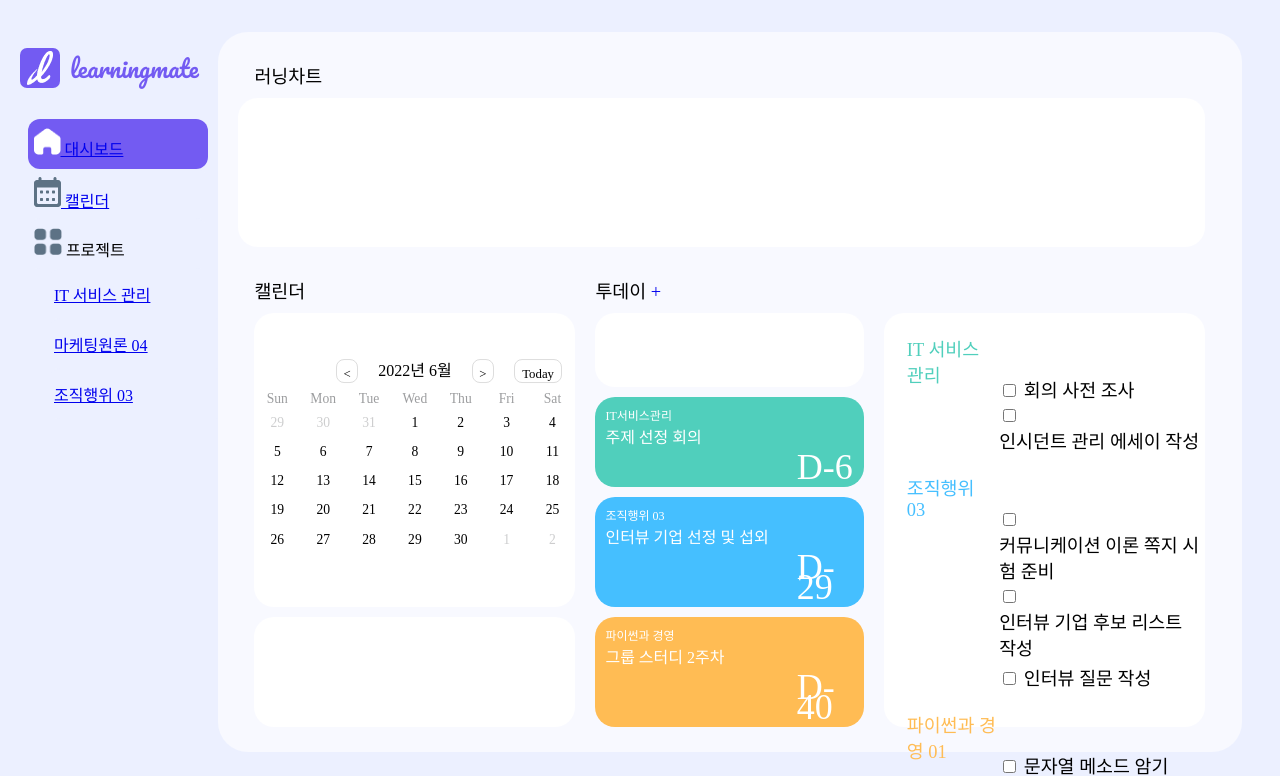
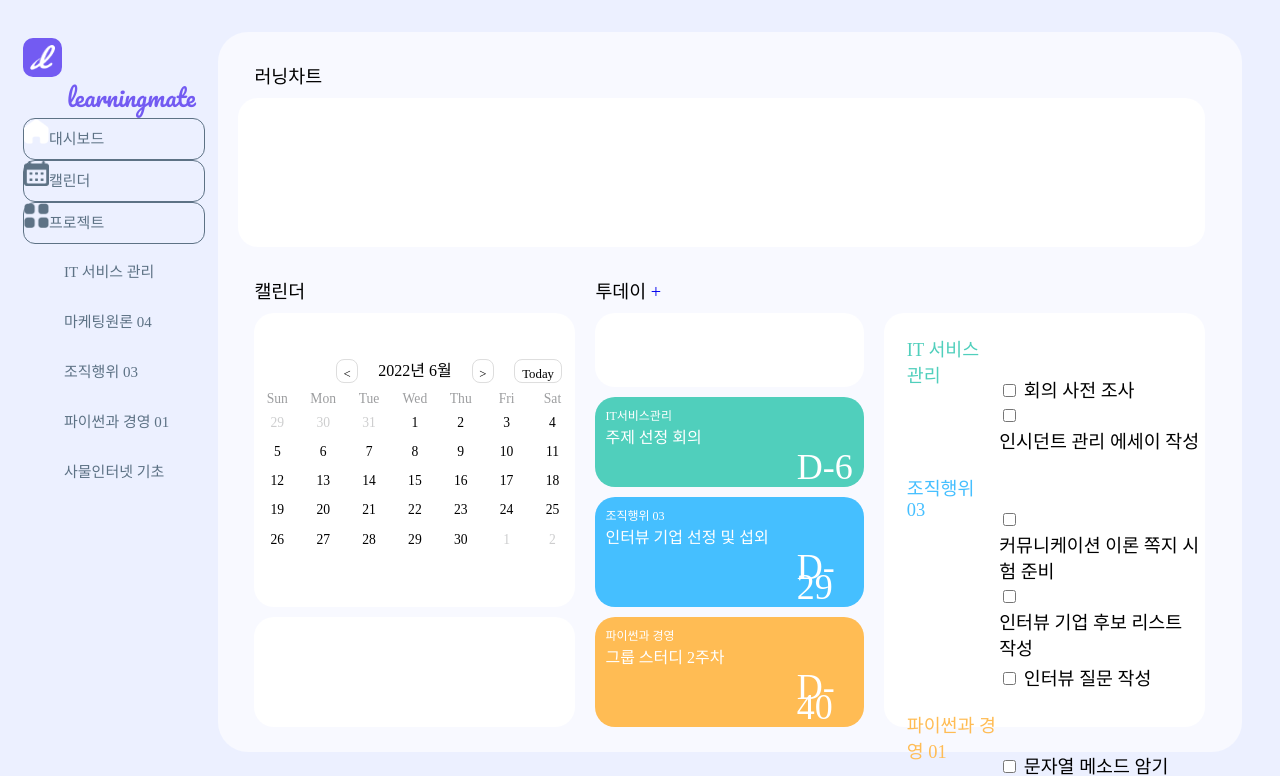
Before and after one commit to LikeLion-at-DGU/Runningmate, a Django app: page /calendar in a window 1280 px wide. Shown: the top 776 px of the page. Run offline with Django 4.2, Linux system fonts and the light colour scheme; some web fonts are replaced.

Commit message:
navbar 고민..

```diff
--- a/runningmate/mateapp/templates/mateapp/calendar.html
+++ b/runningmate/mateapp/templates/mateapp/calendar.html
@@ -129,7 +129,7 @@
 //     document.querySelectorAll(".marg_text")[a].classList.toggle("dec_show");
 // };
 
-// css링크 연결 불가 현상, 코드 간소화 실패해서 임시 방편 처리
+// css링크 연결 불가 현상, 코드 간소화 실패로 임시 처리
 document.getElementById("cb1").addEventListener("click", function(){
     document.getElementById("marg_text1").classList.toggle("dec_show");
 });
--- a/runningmate/runningmate/static/css/style.css
+++ b/runningmate/runningmate/static/css/style.css
@@ -444,16 +444,20 @@ span{
 
 
 /* navbar */
-.nav {
+/* .nav {
     list-style: none;
     padding-left: 20px;
 }
 
+.nav_text {
+    color: #5D7285;
+}
+
 #home_logo {
-    width: 40px;
-    height: 40px;
+    width: 45px;
+    height: 45px;
     background: #735BF2;
-    border-radius: 7px;
+    border-radius: 10px;
     background-image: url(../images/logo.png);
     background-repeat: no-repeat;
     background-position: center;
@@ -485,13 +489,6 @@ span{
     border: none;
 }
 
-
-
-#home {
-    background: #735BF2;
-    color: black;
-}
-
 .dropdown-content {
     padding-left: 20px;
 }
@@ -513,4 +510,57 @@ span{
     display: inline-block;
     width: 27.9px;
     height: 27.9px;
+} */
+
+.nav_icon {
+    border: 1px solid #5D7285;
+    border-radius: 12px;
+    width: 180px;
+    height: 40px;
+    margin-left: 15px;
 }
+
+.nav_icon:hover {
+    background-color: #735BF2;
+    color: white;
+}
+
+.nav_logo {
+    width: 25px;
+    height: 25px;
+    background: #735BF2;
+    border-radius: 10px;
+    padding: 7px;
+    margin: 30px 5px 30px 15px;
+}
+
+.nav_main span {
+    font-family: 'Pacifico';
+    font-style: normal;
+    font-weight: 400;
+    font-size: 24px;
+    color: #735BF2;
+}
+
+.nav_icon a {
+    text-decoration: none;
+}
+
+.nav_icon span {
+    font-family: 'AppleSDGothicNeoB';
+    font-size: 15px;
+    color: #5D7285;
+}
+
+.nav_icon img {
+    width: 25px;
+    height: 25px;
+}
+
+.nav_icon ul {
+    font-family: 'AppleSDGothicNeoM';
+    font-size: 15px;
+    color: #5D7285;
+    list-style: none;
+    line-height: 50px;
+}
--- a/runningmate/runningmate/templates/shared/_navbar.html
+++ b/runningmate/runningmate/templates/shared/_navbar.html
@@ -1,14 +1,14 @@
 {% load static %}
 <!-- navbar -->
-<div class="wrap">
+<!-- <div class="wrap">
     <a href="{% url 'mateapp:showmain' %}" style="text-decoration:none"><div class = "home_logo"><div id = "home_logo"></div>learningmate</div></a>
 
     <ul class="nav">
-        <li><button class="nav-item" id="home"><a href="{% url 'mateapp:showmain' %}"><img src="{% static 'images/home.png' %}" class="home_img" /> 대시보드</a></button></li>
-        <li><button class="nav-item" id="nav_calender"><a href="{% url 'mateapp:calendar' %}"><img src="{% static 'images/date_range.png' %}" class="calender_img" /> 캘린더</a></button></li>
+        <li><button class="nav-item" id="home"><a href="{% url 'mateapp:showmain' %}"><img src="{% static 'images/home.png' %}" class="home_img" /><span class="nav_text"> 대시보드</span></a></button></li>
+        <li><button class="nav-item" id="nav_calender"><a href="{% url 'mateapp:calendar' %}"><img src="{% static 'images/date_range.png' %}" class="calender_img" /><span class="nav_text"> 캘린더</span></a></button></li>
         <li>
             <div class="dropdown">
-                <button class="dropbtn"><img src="{% static 'images/Vector.png' %}" class="project_img" /> 프로젝트</button>
+                <button class="dropbtn"><img src="{% static 'images/Vector.png' %}" class="project_img" /><span class="nav_text"> 프로젝트</span></button>
                 <div class="dropdown-content">
                     <button><li><a href="#">IT 서비스 관리</a></li></button><br>
                     <button><li><a href="#">마케팅원론 04</a></li></button><br>
@@ -17,4 +17,23 @@
             </div>
         </li>
     </ul>
+</div> -->
+
+<div class="navbar">
+    <div class="nav_main">
+        <a href="{% url 'mateapp:showmain' %}"><img src="{% static 'images/logo.png' %}" class="nav_logo"/><span>learningmate</span></a>
+    </div>
+
+    <a href="{% url 'mateapp:showmain' %}"><div class="nav_icon" id="home_logo"><img src="{% static 'images/home.png' %}"/><span>대시보드</span></div></a>
+    <a href="{% url 'mateapp:calendar' %}"><div class="nav_icon" id="calender_logo"><img src="{% static 'images/date_range.png' %}"/><span>캘린더</span></div></a>
+    <div class="nav_icon" id="project_logo">
+        <img src="{% static 'images/Vector.png' %}" class="project_img" /><span>프로젝트</span>
+        <ul class="project_sub">
+            <li>IT 서비스 관리</li>
+            <li>마케팅원론 04</li>
+            <li>조직행위 03</li>
+            <li>파이썬과 경영 01</li>
+            <li>사물인터넷 기초</li>
+        </ul>
+    </div>
 </div>
```
Also changed, not shown: runningmate/db.sqlite3.
